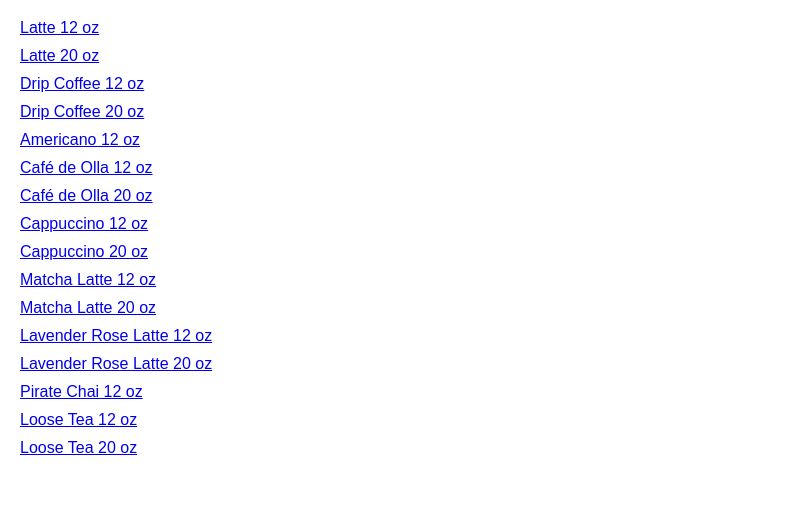
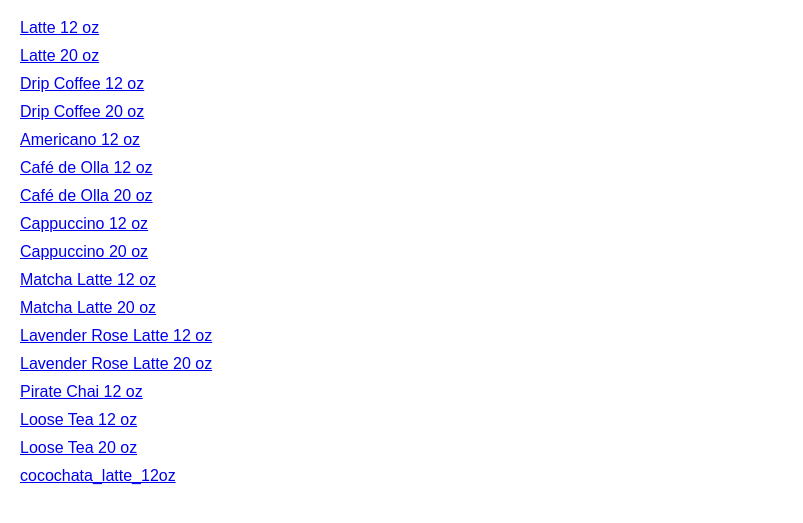
Before and after one commit to chavez1286/hanksmenu, a plain HTML site: page hot_cold_coffee.html in a window 1280 px wide. Shown: the part 81-604 px from the top of the page, without its empty margins (0-803 px from the left). Drawn offline with Linux system fonts and the light colour scheme.

Commit message:
Update hot_cold_coffee.html

```diff
--- a/hot_cold_coffee.html
+++ b/hot_cold_coffee.html
@@ -39,6 +39,7 @@
     <li><a href="pirate_chai_12oz.jpg" target="_blank">Pirate Chai 12 oz</a></li>
     <li><a href="loose_tea_12oz.jpg" target="_blank">Loose Tea 12 oz</a></li>
     <li><a href="loose_tea_20oz.jpg" target="_blank">Loose Tea 20 oz</a></li>
+    <li><a href="cocochata_latte_12oz".jpg" target="_blank">cocochata_latte_12oz</a></li>
   </ul>
 </body>
 </html>
```
